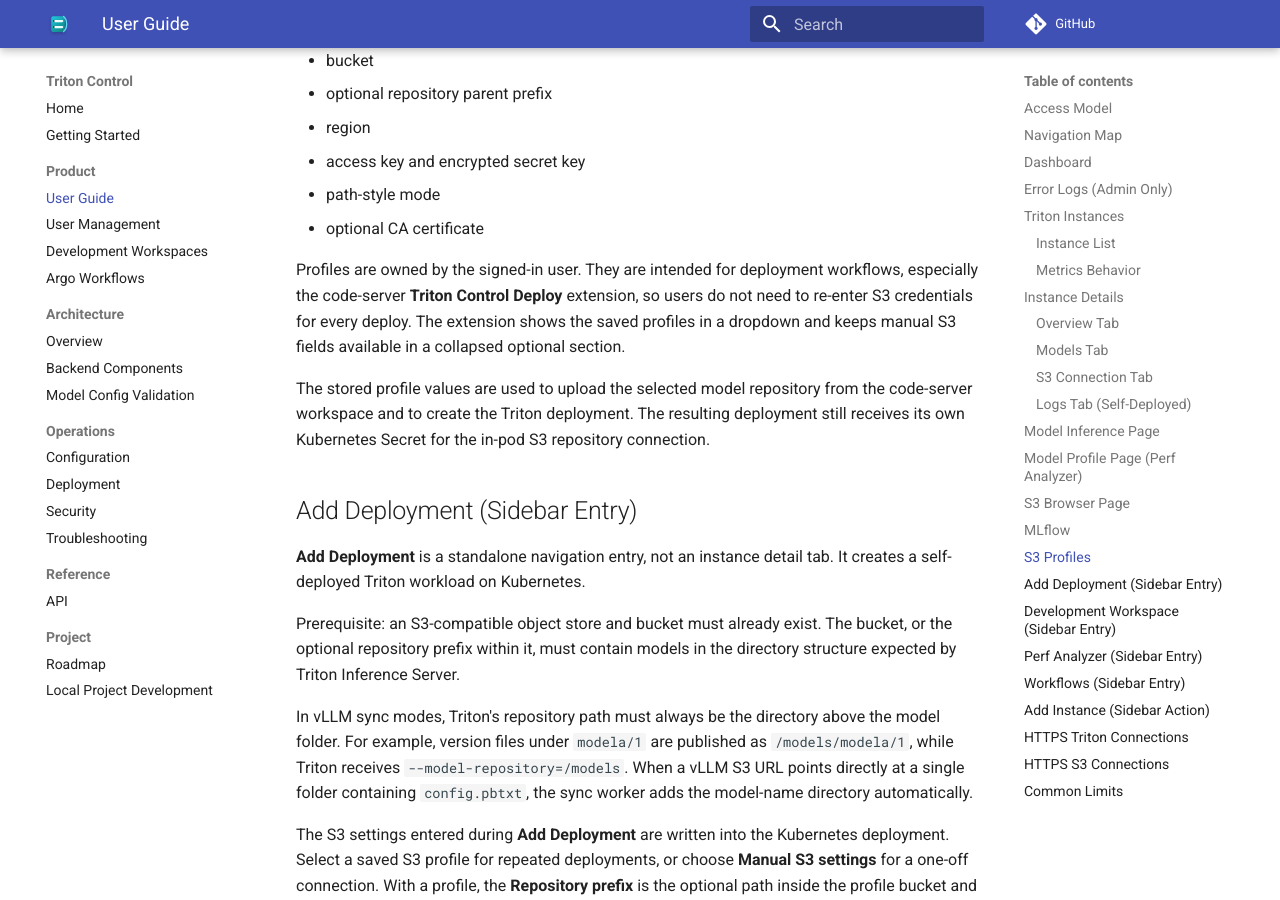
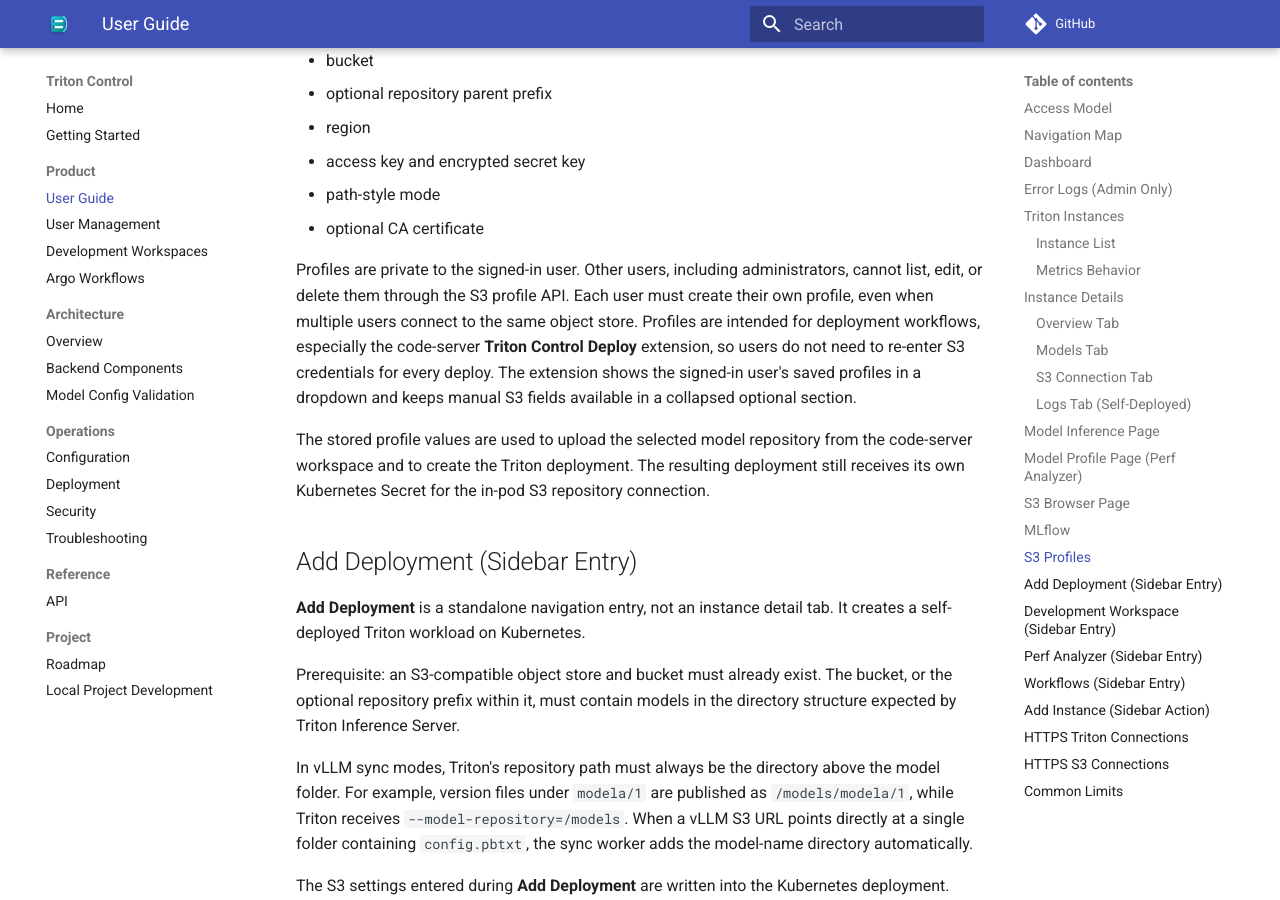
Before and after one commit to ai-lab-tech/triton-control, an MkDocs documentation site: the page built from docs/user-guide.md, in a window 1280 px wide and 900 px high, scrolled down 7195 px. Built offline with MkDocs 1.6.1 and Material for MkDocs 9.7.7, drawn with Linux system fonts in a browser that asks for light colours; comment, search, counter and statistics services are not loaded; some of the changed text lies outside the part shown.

Commit message:
Update user guide and README to clarify S3 profile privacy and memory resource settings

```diff
--- a/docs/user-guide.md
+++ b/docs/user-guide.md
@@ -292,11 +292,14 @@
 - path-style mode
 - optional CA certificate
 
-Profiles are owned by the signed-in user. They are intended for deployment
-workflows, especially the code-server **Triton Control Deploy** extension, so
-users do not need to re-enter S3 credentials for every deploy. The extension
-shows the saved profiles in a dropdown and keeps manual S3 fields available in
-a collapsed optional section.
+Profiles are private to the signed-in user. Other users, including
+administrators, cannot list, edit, or delete them through the S3 profile API.
+Each user must create their own profile, even when multiple users connect to the
+same object store. Profiles are intended for deployment workflows, especially
+the code-server **Triton Control Deploy** extension, so users do not need to
+re-enter S3 credentials for every deploy. The extension shows the signed-in
+user's saved profiles in a dropdown and keeps manual S3 fields available in a
+collapsed optional section.
 
 The stored profile values are used to upload the selected model repository from
 the code-server workspace and to create the Triton deployment. The resulting
@@ -358,7 +361,7 @@
 | Ingress host/class | Optional | Expose deployment through ingress. | Use for external cluster access. |
 | `.dockerconfigjson` | Optional | Private registry pull credentials. | Required for private images. |
 | `requirements.txt` | Optional | Extra Python packages installed before Triton start. | Prefer dev/stage; bake into image for production. |
-| Resources (GPU/CPU/Memory) | Optional | Kubernetes GPU limit and CPU/memory resource settings. | Set GPU count to at least `1` for vLLM; the form defaults this when vLLM is enabled. |
+| Resources (GPU/CPU/Memory) | Optional | Kubernetes GPU limit and CPU/memory resource settings. | Enter memory as a whole Gi number; the form adds the `Gi` unit. Set GPU count to at least `1` for vLLM; the form defaults this when vLLM is enabled. |
 
 For private container registries, paste Docker registry authentication JSON into
 the image pull secret field (`.dockerconfigjson`). The following JSON is only
```
Also changed, not shown: code-server-extensions/triton-deploy/README.md (+11 -4 lines).
